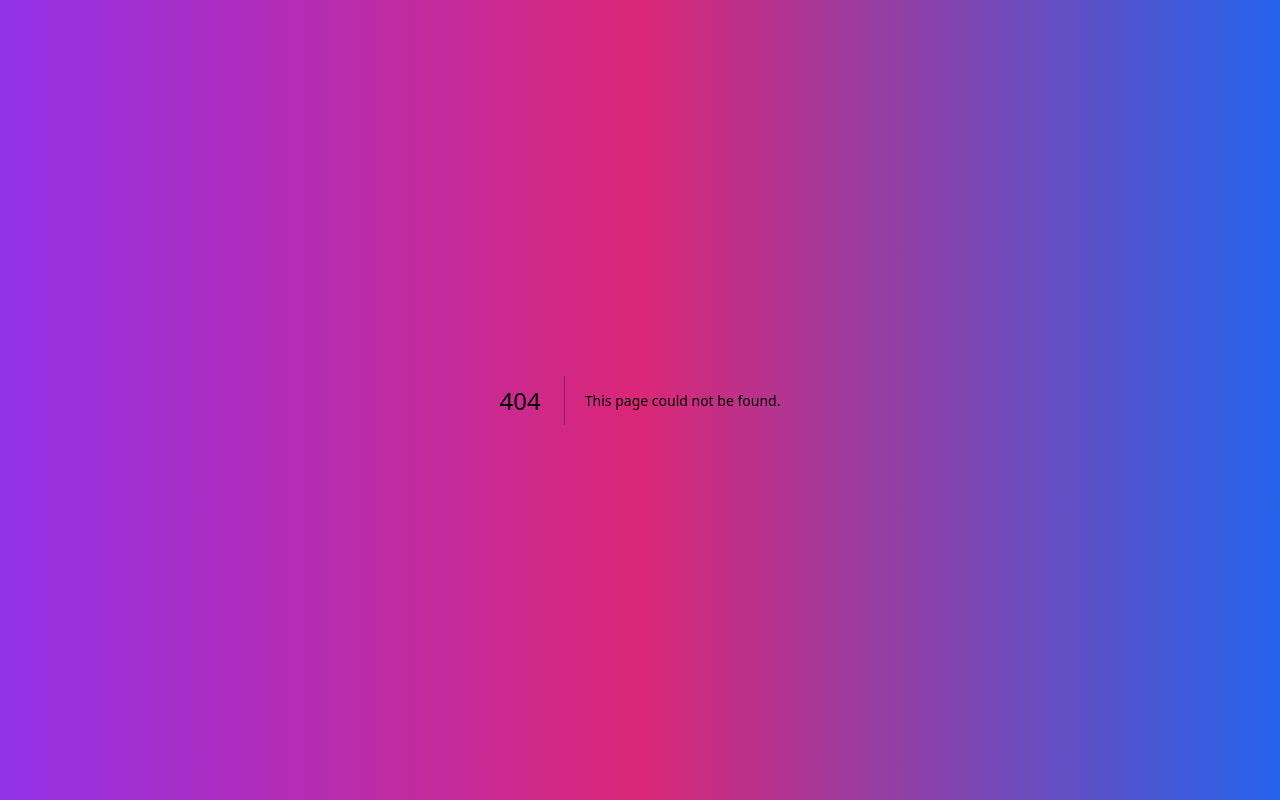
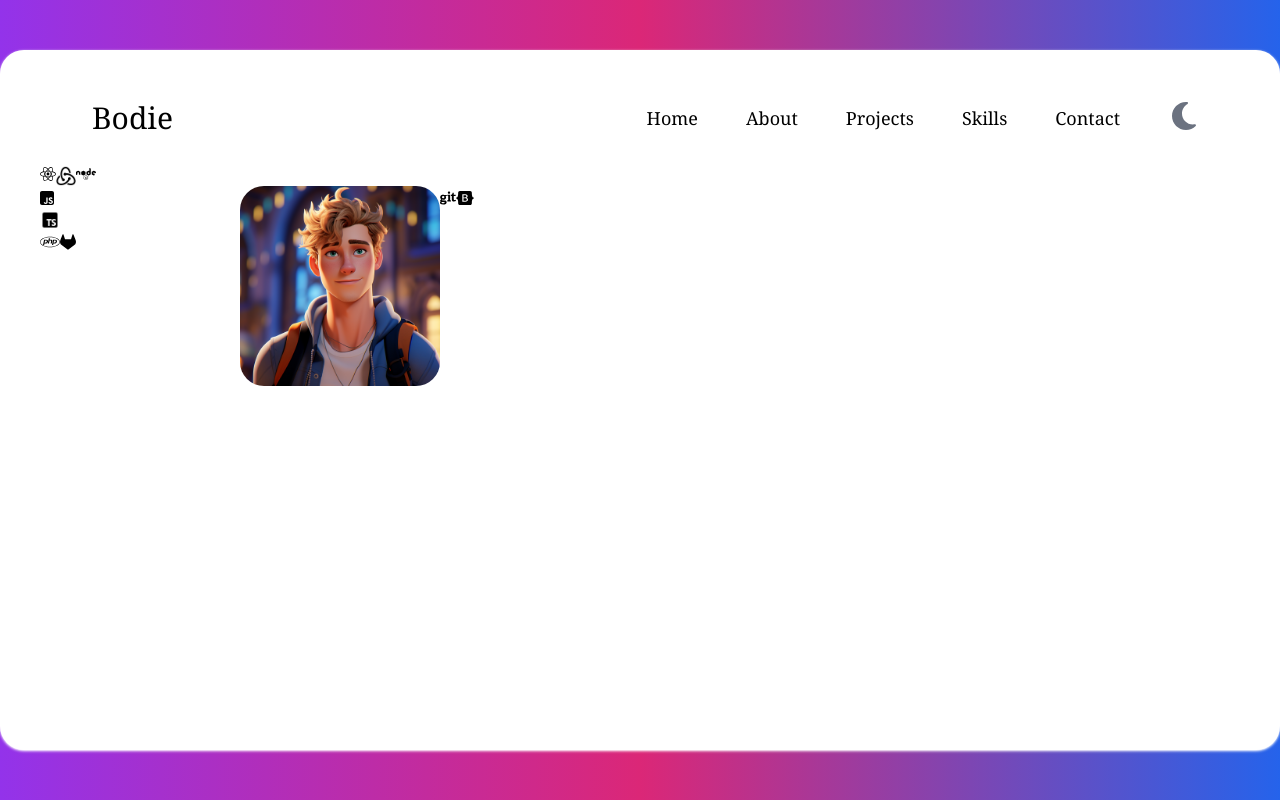
Before and after one commit to bodwood/Real-Portfolio, a Next.js app: page /skills in a window 1280 px wide. Before the commit this address had no page. Built offline with nearby package versions, Linux system fonts and the light colour scheme.

Commit message:
Add Skills page along with icons of my skills

```diff
--- a/app/about/page.tsx
+++ b/app/about/page.tsx
@@ -3,6 +3,7 @@ import Navbar from '../components/navbar';
 import { useState, useEffect } from 'react';
 import { useMediaQuery } from 'react-responsive';
 import Image from 'next/image';
+import Link from 'next/link';
 import '@/styles/about.css';
 
 const AboutMe = () => {
@@ -82,7 +83,7 @@ const AboutMe = () => {
                 <p>Full Stack Certificate</p>
               </div>
               <div className='flex items-center flex-col justify-center'>
-                <button>Skills</button>
+                <Link href='/skills'>Skills</Link>
               </div>
             </div>
             <div className='flex justify-center sm:justify-start py-5'>
--- a/app/components/navbar.tsx
+++ b/app/components/navbar.tsx
@@ -25,7 +25,6 @@ const Navbar = () => {
     <>
       <div className='bg-white dark:bg-gray-900 px-8 md:pt-4 pb-4'>
         <div className='h-16 flex justify-center items-center justify-between'>
-
           <div className='md:pl-5 justify-center text-3xl'>
             Bo
             <p className='inline text-blue'>d</p>ie
@@ -51,11 +50,15 @@ const Navbar = () => {
             </div>
 
             <div className='relative'>
-              <Link href='/Projects'>Projects</Link>
+              <Link href='/projects'>Projects</Link>
             </div>
 
             <div className='relative'>
-              <Link href='/Contact'>Contact</Link>
+              <Link href='/skills'>Skills</Link>
+            </div>
+
+            <div className='relative'>
+              <Link href='/contact'>Contact</Link>
             </div>
 
             <div className='relative'>
--- /dev/null
+++ b/app/skills/page.tsx
@@ -0,0 +1,83 @@
+'use client';
+import Navbar from '../components/navbar';
+import { useState, useEffect } from 'react';
+import { useMediaQuery } from 'react-responsive';
+import { FontAwesomeIcon } from '@fortawesome/react-fontawesome';
+import {faReact, faSquareJs, faGit, faGitlab, faNode, faBootstrap, faPhp } from '@fortawesome/free-brands-svg-icons';
+import Image from 'next/image';
+import Link from 'next/link';
+import '@/styles/about.css';
+
+const Skills = () => {
+  const [containerHeight, setContainerHeight] = useState(0);
+  const [slideX, setSlideX] = useState(0);
+  const [fadeIn, setFadeIn] = useState(false);
+
+  const isScreenHeightSmall = useMediaQuery({ query: '(max-height: 600px)' });
+
+  useEffect(() => {
+    const calculateContainerHeight = () => {
+      const screenHeight = window.innerHeight;
+      const newContainerHeight = isScreenHeightSmall ? screenHeight : (7 / 8) * screenHeight;
+      setContainerHeight(newContainerHeight);
+    };
+
+    calculateContainerHeight();
+
+    const handleResize = () => {
+      calculateContainerHeight();
+    };
+
+    window.addEventListener('resize', handleResize);
+
+    return () => {
+      window.removeEventListener('resize', handleResize);
+    };
+  }, [isScreenHeightSmall]);
+
+  useEffect(() => {
+    setFadeIn(true);
+  }, []);
+
+  return (
+    <div className={`flex items-center justify-center h-screen ${fadeIn ? 'fade-in' : ''}`}>
+      <div
+        className='container mx-auto px-10 py-5 rounded-3xl shadow shadow-white h-full bg-white overflow-auto md:overflow-hidden'
+        style={{ height: `${containerHeight}px` }}
+      >
+        <>
+          <Navbar />
+        </>
+        <div className='flex flex-col md:flex-row w-full'>
+          <FontAwesomeIcon icon={faReact} />
+          <Image src={'/images/redux_icon.png'} alt='Redux Logo' width={20} height={20} />
+          <FontAwesomeIcon icon={faNode} />
+        </div>
+        <div className='flex flex-col md:flex-row'>
+          <div className='flex-col w-1/3'>
+            <FontAwesomeIcon icon={faSquareJs} />
+            <Image src={'/images/typescript_logo.png'} alt='TypeScript Logo' width={20} height={20} />
+            <FontAwesomeIcon icon={faPhp} />
+            <FontAwesomeIcon icon={faGitlab} />
+          </div>
+          <div className='flex-col w-1/3'>
+            <Image
+              src={'/images/bwood_portfolio_home.png'}
+              alt='Bodie Wood'
+              className='rounded-3xl center'
+              height={400}
+              width={400}
+            />
+          </div>
+          <div className='flex-col w-1/3'>
+            <FontAwesomeIcon icon={faGit} />
+            <FontAwesomeIcon icon={faBootstrap} />
+          </div>
+          <div className='flex flex-col md:flex-row w-full'></div>
+        </div>
+      </div>
+    </div>
+  );
+};
+
+export default Skills;
```
Also changed, not shown: public/images/redux_icon.png (added), public/images/typescript_logo.png (added).
